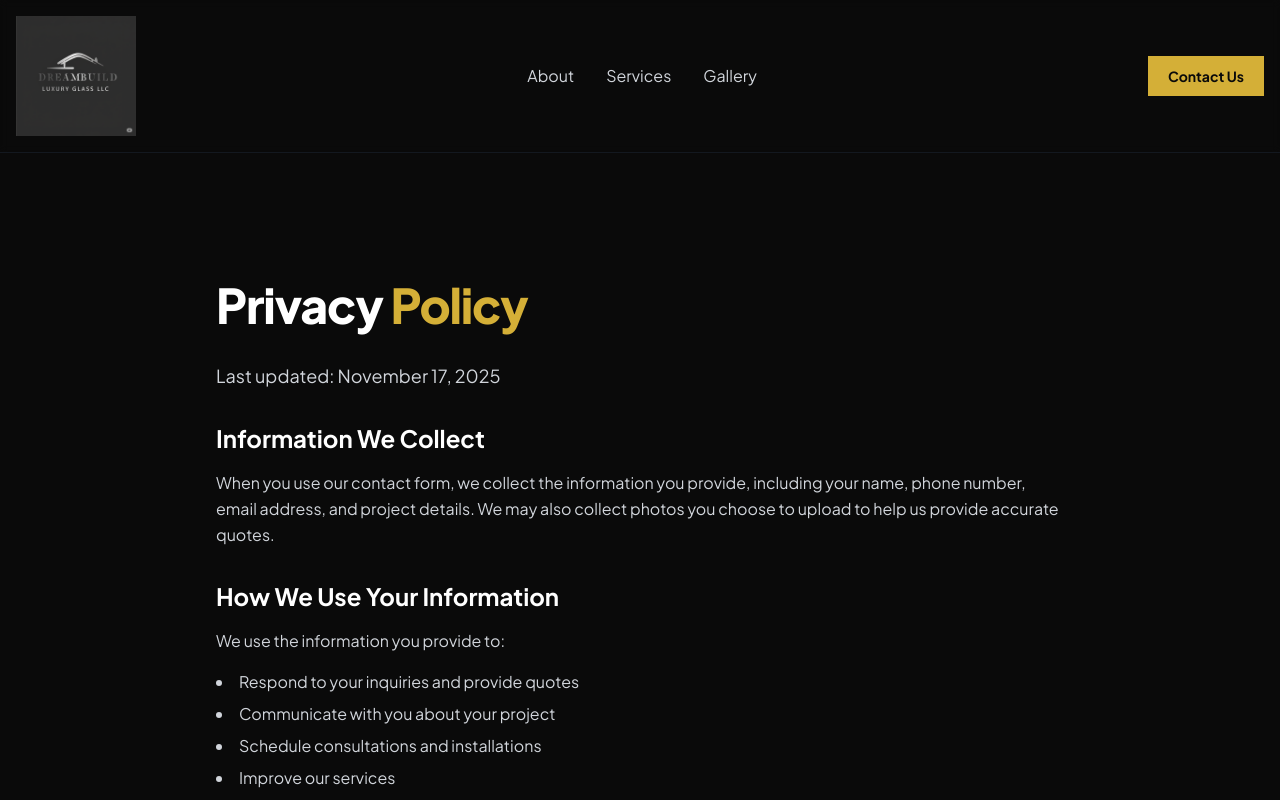
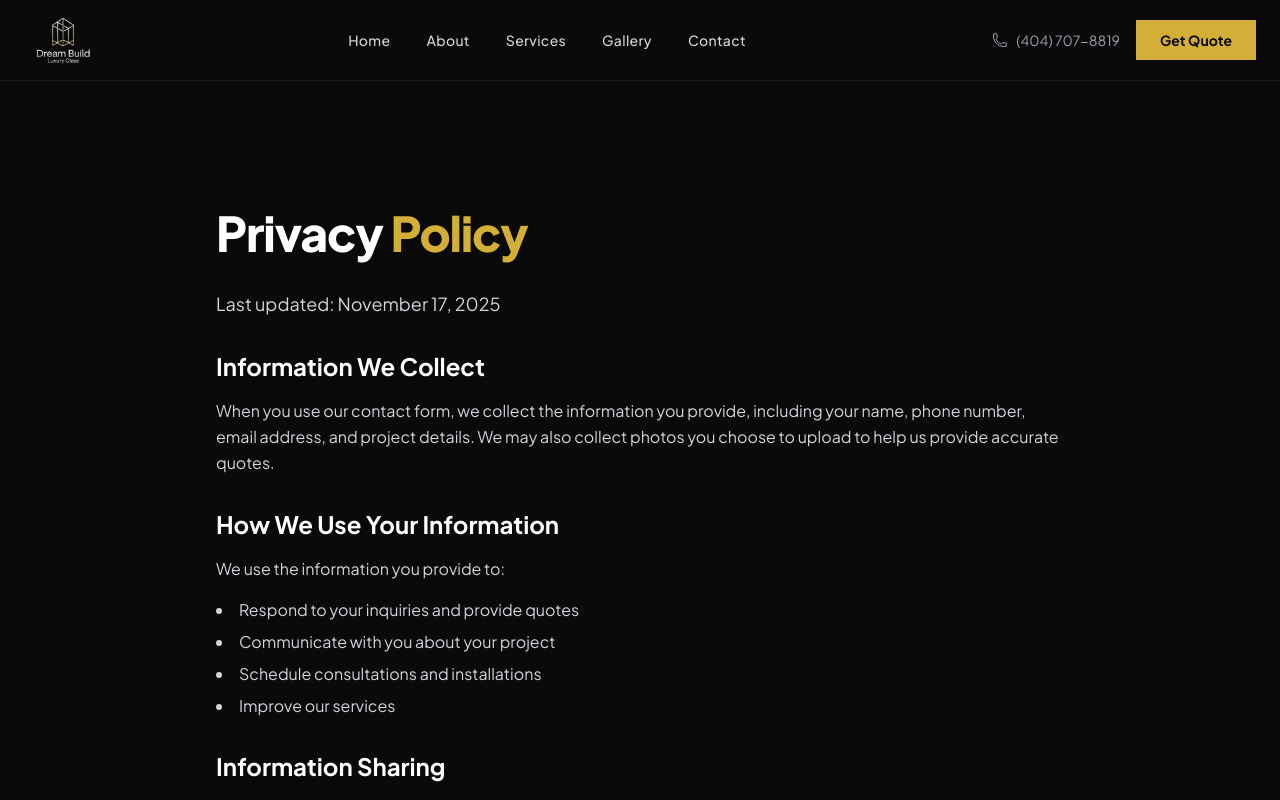
Before and after one commit to kenocathon/dream-build, a Next.js app: page /privacy in a window 1280 px wide. Shown: the top 800 px of the page. Built offline with nearby package versions, Linux system fonts and the light colour scheme.

Commit message:
Added new logo and cleaned up some styling

```diff
--- a/app/layout.js
+++ b/app/layout.js
@@ -10,26 +10,44 @@ const jakarta = Plus_Jakarta_Sans({
 });
 
 export const metadata = {
+  metadataBase: new URL("https://dbluxuryglass.com"),
   title: {
-    default: "Dream Build Luxury Glass LLC | Custom Glass Railings & Showers",
+    default: "Dream Build Luxury Glass LLC | Custom Glass Railings & Frameless Showers in Atlanta",
     template: "%s | Dream Build Luxury Glass LLC",
   },
   description:
-    "Premium custom glass installations including frameless showers, glass railings, and architectural glass walls. Licensed, bonded & insured with lifetime warranty.",
+    "Atlanta's premier custom glass installation company. Frameless shower enclosures, glass railings, handrails & architectural glass walls. Licensed, bonded & insured with lifetime warranty. Free quotes within 48 hours.",
   keywords: [
-    "glass railings",
-    "frameless showers",
-    "custom glass",
-    "glass installation",
-    "luxury glass",
-    "glass handrails",
-    "shower enclosures",
+    "glass railings Atlanta",
+    "frameless showers Atlanta",
+    "custom glass installation",
+    "glass handrails Georgia",
+    "shower enclosures Atlanta",
+    "luxury glass contractor",
+    "glass stair railings",
+    "bathroom glass doors",
+    "glass balcony railing",
+    "residential glass installation",
+    "commercial glass installation",
+    "custom shower doors",
+    "glass partition walls",
+    "Dream Build Luxury Glass",
   ],
   authors: [{ name: "Dream Build Luxury Glass LLC" }],
+  creator: "Dream Build Luxury Glass LLC",
+  publisher: "Dream Build Luxury Glass LLC",
+  formatDetection: {
+    email: false,
+    address: false,
+    telephone: false,
+  },
+  alternates: {
+    canonical: "https://dbluxuryglass.com",
+  },
   openGraph: {
-    title: "Dream Build Luxury Glass LLC",
+    title: "Dream Build Luxury Glass LLC | Atlanta's Premier Glass Installation",
     description:
-      "Crafting Luxury, One Pane at a Time. Premium custom glass railings, frameless showers, and architectural installations.",
+      "Crafting Luxury, One Pane at a Time. Premium custom glass railings, frameless showers, and architectural installations in Atlanta & surrounding areas. Free quotes!",
     url: "https://dbluxuryglass.com",
     siteName: "Dream Build Luxury Glass LLC",
     locale: "en_US",
@@ -39,15 +57,15 @@ export const metadata = {
         url: "https://images.dbluxuryglass.com/open-concept-glass-rail.jpeg",
         width: 1200,
         height: 630,
-        alt: "Dream Build Luxury Glass - Premium Glass Installations",
+        alt: "Dream Build Luxury Glass - Premium Glass Railings and Shower Installations in Atlanta",
       },
     ],
   },
   twitter: {
     card: "summary_large_image",
-    title: "Dream Build Luxury Glass LLC",
+    title: "Dream Build Luxury Glass LLC | Custom Glass Installations",
     description:
-      "Premium custom glass railings, frameless showers, and architectural installations.",
+      "Atlanta's premier custom glass installation. Frameless showers, glass railings & more. Licensed & insured with lifetime warranty.",
     images: [
       "https://images.dbluxuryglass.com/open-concept-glass-rail.jpeg",
     ],
@@ -55,12 +73,110 @@ export const metadata = {
   robots: {
     index: true,
     follow: true,
+    googleBot: {
+      index: true,
+      follow: true,
+      "max-video-preview": -1,
+      "max-image-preview": "large",
+      "max-snippet": -1,
+    },
+  },
+  verification: {
+    // Add these when you set up Google Search Console and Bing Webmaster
+    // google: "your-google-verification-code",
+    // yandex: "your-yandex-verification-code",
+  },
+};
+
+// JSON-LD Structured Data for Local Business
+const jsonLd = {
+  "@context": "https://schema.org",
+  "@type": "LocalBusiness",
+  "@id": "https://dbluxuryglass.com",
+  name: "Dream Build Luxury Glass LLC",
+  image: "https://images.dbluxuryglass.com/logo.png",
+  description:
+    "Premium custom glass installation company specializing in frameless showers, glass railings, handrails, and architectural glass walls in Atlanta and surrounding areas.",
+  url: "https://dbluxuryglass.com",
+  telephone: "+1-404-707-8819",
+  email: "support@dbluxuryglass.com",
+  address: {
+    "@type": "PostalAddress",
+    addressLocality: "Atlanta",
+    addressRegion: "GA",
+    addressCountry: "US",
+  },
+  geo: {
+    "@type": "GeoCoordinates",
+    latitude: 33.749,
+    longitude: -84.388,
+  },
+  areaServed: {
+    "@type": "GeoCircle",
+    geoMidpoint: {
+      "@type": "GeoCoordinates",
+      latitude: 33.749,
+      longitude: -84.388,
+    },
+    geoRadius: "50000",
+  },
+  priceRange: "$$$",
+  openingHoursSpecification: [
+    {
+      "@type": "OpeningHoursSpecification",
+      dayOfWeek: ["Monday", "Tuesday", "Wednesday", "Thursday", "Friday"],
+      opens: "08:00",
+      closes: "18:00",
+    },
+    {
+      "@type": "OpeningHoursSpecification",
+      dayOfWeek: "Saturday",
+      opens: "09:00",
+      closes: "14:00",
+    },
+  ],
+  sameAs: [],
+  hasOfferCatalog: {
+    "@type": "OfferCatalog",
+    name: "Glass Installation Services",
+    itemListElement: [
+      {
+        "@type": "Offer",
+        itemOffered: {
+          "@type": "Service",
+          name: "Frameless Shower Enclosures",
+          description: "Custom frameless glass shower doors and enclosures",
+        },
+      },
+      {
+        "@type": "Offer",
+        itemOffered: {
+          "@type": "Service",
+          name: "Glass Railings & Handrails",
+          description: "Interior and exterior glass railing systems for stairs, balconies, and decks",
+        },
+      },
+      {
+        "@type": "Offer",
+        itemOffered: {
+          "@type": "Service",
+          name: "Glass Partition Walls",
+          description: "Custom architectural glass walls and partitions",
+        },
+      },
+    ],
   },
 };
 
 export default function RootLayout({ children }) {
   return (
     <html lang="en" className={jakarta.variable}>
+      <head>
+        <script
+          type="application/ld+json"
+          dangerouslySetInnerHTML={{ __html: JSON.stringify(jsonLd) }}
+        />
+      </head>
       <body className="font-sans antialiased bg-deepblack text-white">
         <Navbar />
         <main>{children}</main>
--- a/components/ui/Navbar.jsx
+++ b/components/ui/Navbar.jsx
@@ -1,23 +1,54 @@
 "use client";
 
-import { useState } from "react";
+import { useState, useEffect } from "react";
 import Link from "next/link";
+import { usePathname } from "next/navigation";
 import { Bars3Icon, XMarkIcon, PhoneIcon } from "@heroicons/react/24/outline";
 import Image from "next/image";
 
+const navLinks = [
+  { name: "Home", href: "/" },
+  { name: "About", href: "/#about" },
+  { name: "Services", href: "/#services" },
+  { name: "Gallery", href: "/gallery" },
+  { name: "Contact", href: "/#contact" },
+];
+
 export default function Navbar() {
   const [isMenuOpen, setIsMenuOpen] = useState(false);
+  const [scrolled, setScrolled] = useState(false);
+  const pathname = usePathname();
+
+  useEffect(() => {
+    const handleScroll = () => {
+      setScrolled(window.scrollY > 20);
+    };
+    window.addEventListener("scroll", handleScroll);
+    return () => window.removeEventListener("scroll", handleScroll);
+  }, []);
 
   const toggleMenu = () => {
     setIsMenuOpen(!isMenuOpen);
   };
 
+  const isActive = (href) => {
+    if (href === "/") return pathname === "/";
+    if (href === "/gallery") return pathname === "/gallery";
+    return false;
+  };
+
   return (
-    <header className="sticky top-0 z-50 bg-deepblack/90 backdrop-blur-sm border-b border-gray-800/50">
-      <div className="max-w-7xl mx-auto flex items-center justify-between p-4">
+    <header
+      className={`sticky top-0 z-50 transition-all duration-300 ${
+        scrolled
+          ? "bg-deepblack/95 backdrop-blur-md shadow-lg shadow-black/20"
+          : "bg-deepblack/80 backdrop-blur-sm"
+      } border-b border-gold-500/10`}
+    >
+      <div className="max-w-7xl mx-auto flex items-center justify-between px-6 h-16 lg:h-20">
         {/* Mobile Menu Button */}
         <button
-          className="text-white lg:hidden"
+          className="text-white lg:hidden p-2 hover:bg-white/10 rounded-lg transition-colors"
           aria-label={isMenuOpen ? "Close menu" : "Open menu"}
           onClick={toggleMenu}
         >
@@ -29,51 +60,75 @@ export default function Navbar() {
         </button>
 
         {/* Company Logo */}
-        <div className="absolute left-1/2 -translate-x-1/2 lg:relative lg:left-0 lg:translate-x-0">
+        <div className="hidden lg:block">
+          <Link href="/" className="flex items-center">
+            <Image
+              src="/images/logo.png"
+              width={200}
+              height={80}
+              alt="Dream Build Luxury Glass LLC"
+              priority
+              className="h-16 w-auto object-contain"
+            />
+          </Link>
+        </div>
+
+        {/* Mobile Logo */}
+        <div className="lg:hidden flex-1 flex justify-center">
           <Link href="/">
             <Image
               src="/images/logo.png"
-              width={120}
-              height={80}
+              width={150}
+              height={60}
               alt="Dream Build Luxury Glass LLC"
               priority
+              className="h-12 w-auto object-contain"
             />
           </Link>
         </div>
 
         {/* Desktop Navigation */}
-        <nav className="hidden lg:flex items-center gap-8 text-gray-300">
-          <Link
-            href="#about"
-            className="hover:text-gold-500 transition-colors"
-          >
-            About
-          </Link>
-          <Link
-            href="#services"
-            className="hover:text-gold-500 transition-colors"
-          >
-            Services
-          </Link>
-          <Link
-            href="/gallery"
-            className="hover:text-gold-500 transition-colors"
-          >
-            Gallery
-          </Link>
+        <nav className="hidden lg:flex items-center gap-1">
+          {navLinks.map((link) => (
+            <Link
+              key={link.name}
+              href={link.href}
+              className={`relative px-4 py-2 text-sm font-medium tracking-wide transition-all duration-300 group ${
+                isActive(link.href)
+                  ? "text-gold-500"
+                  : "text-gray-300 hover:text-white"
+              }`}
+            >
+              {link.name}
+              <span
+                className={`absolute bottom-0 left-1/2 -translate-x-1/2 h-0.5 bg-gold-500 transition-all duration-300 ${
+                  isActive(link.href)
+                    ? "w-6"
+                    : "w-0 group-hover:w-6"
+                }`}
+              />
+            </Link>
+          ))}
         </nav>
 
         {/* Contact Button */}
-        <div className="flex items-center justify-end">
+        <div className="flex items-center gap-4">
+          <a
+            href="tel:+14047078819"
+            className="hidden md:flex items-center gap-2 text-gray-400 hover:text-gold-500 transition-colors text-sm"
+          >
+            <PhoneIcon className="h-4 w-4" />
+            <span>(404) 707-8819</span>
+          </a>
           <Link
-            href="#contact"
-            className="hidden sm:block bg-gold-500 text-deepblack font-bold text-sm px-5 py-2.5 hover:bg-gold-600 transition-colors"
+            href="/#contact"
+            className="hidden sm:block bg-gold-500 text-deepblack font-bold text-sm px-6 py-2.5 hover:bg-gold-600 transition-all duration-300 hover:shadow-lg hover:shadow-gold-500/20"
           >
-            Contact Us
+            Get Quote
           </Link>
           <Link
-            href="#contact"
-            className="text-gold-500 sm:hidden"
+            href="/#contact"
+            className="text-gold-500 sm:hidden p-2"
             aria-label="Contact Us"
           >
             <PhoneIcon className="h-6 w-6" />
@@ -81,40 +136,38 @@ export default function Navbar() {
         </div>
 
         {/* Mobile Navigation Menu */}
-        {isMenuOpen && (
-          <nav className="absolute top-full left-0 w-full bg-deepblack/95 backdrop-blur-sm border-b border-gray-800/50 lg:hidden">
-            <div className="max-w-7xl mx-auto flex flex-col gap-4 p-4">
+        <div
+          className={`absolute top-full left-0 w-full bg-deepblack/98 backdrop-blur-md border-b border-gold-500/10 lg:hidden transition-all duration-300 ${
+            isMenuOpen
+              ? "opacity-100 translate-y-0"
+              : "opacity-0 -translate-y-4 pointer-events-none"
+          }`}
+        >
+          <nav className="max-w-7xl mx-auto flex flex-col p-4">
+            {navLinks.map((link) => (
               <Link
-                href="#about"
-                className="text-white hover:text-gold-500 transition-colors"
+                key={link.name}
+                href={link.href}
+                className={`py-3 px-4 text-lg font-medium border-b border-gray-800/50 transition-all duration-300 ${
+                  isActive(link.href)
+                    ? "text-gold-500 bg-gold-500/5"
+                    : "text-white hover:text-gold-500 hover:bg-white/5"
+                }`}
                 onClick={toggleMenu}
               >
-                About
+                {link.name}
               </Link>
-              <Link
-                href="#services"
-                className="text-white hover:text-gold-500 transition-colors"
-                onClick={toggleMenu}
-              >
-                Services
-              </Link>
-              <Link
-                href="/gallery"
-                className="text-white hover:text-gold-500 transition-colors"
-                onClick={toggleMenu}
-              >
-                Gallery
-              </Link>
-              <Link
-                href="#contact"
-                className="text-white hover:text-gold-500 transition-colors"
-                onClick={toggleMenu}
-              >
-                Contact
-              </Link>
-            </div>
+            ))}
+            <a
+              href="tel:+14047078819"
+              className="mt-4 flex items-center justify-center gap-2 py-3 px-4 bg-gold-500 text-deepblack font-bold text-lg"
+              onClick={toggleMenu}
+            >
+              <PhoneIcon className="h-5 w-5" />
+              <span>(404) 707-8819</span>
+            </a>
           </nav>
-        )}
+        </div>
       </div>
     </header>
   );
```
Also changed, not shown: app/gallery/page.js (+18 -2 lines), app/privacy/page.js (+8 -1 lines), app/robots.js (added, +13 -0 lines), app/sitemap.js (added, +25 -0 lines), components/sections/Hero.jsx (+9 -3 lines), components/ui/Footer.jsx (+10 -4 lines), public/images/logo.png.
